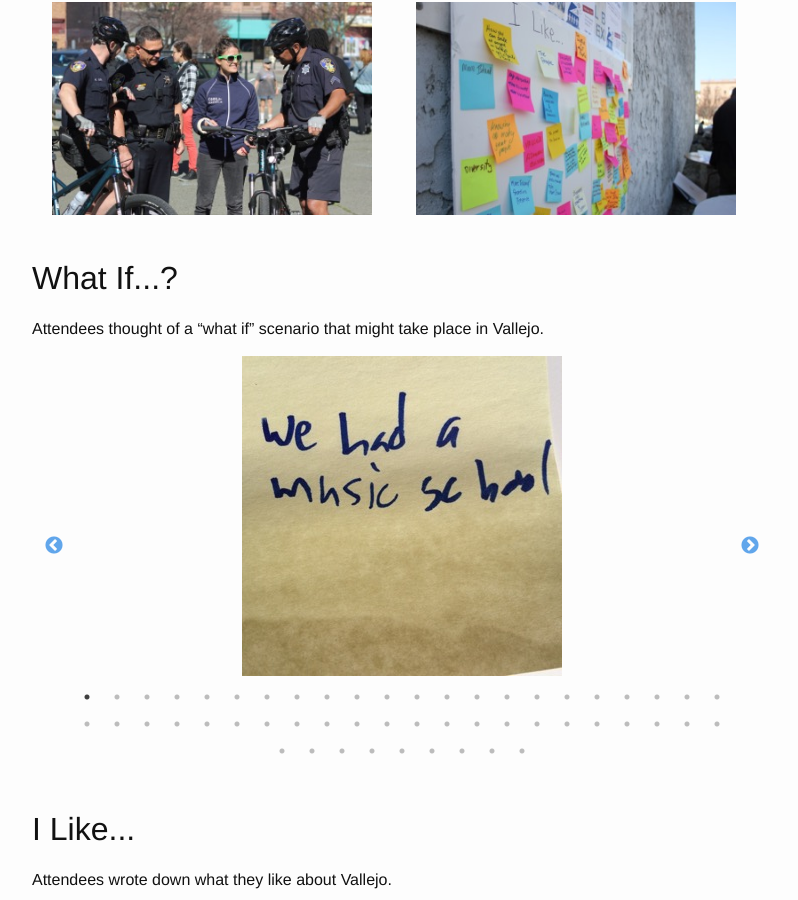
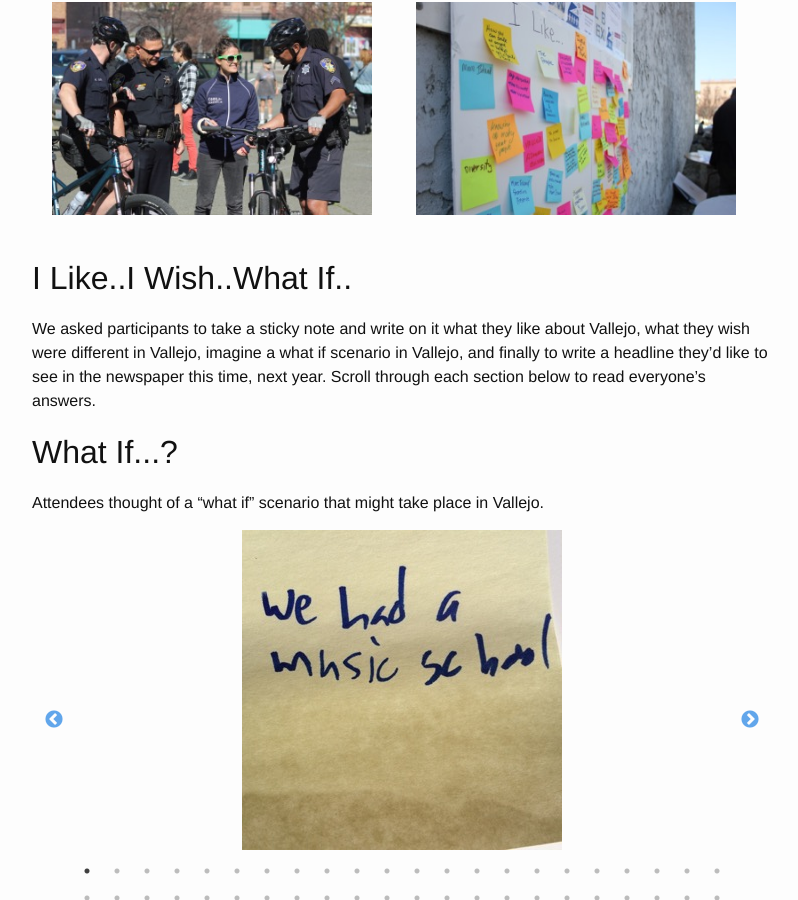
Before and after one commit to codeforamerica/code_for_vallejo, a Jekyll site: the page built from _posts/2015-03-02-hello-vallejo.md, in a window 1280 px wide and 900 px high, scrolled down 1027 px. Shown: the whole window, without its empty margins (238-1036 px from the left). Built offline with Jekyll 4.4.1, drawn with Linux system fonts in a browser that asks for light colours; nearby versions of some CDN libraries.

Commit message:
Added I Like, I Wish, What If intro section

```diff
--- a/_posts/2015-03-02-hello-vallejo.md
+++ b/_posts/2015-03-02-hello-vallejo.md
@@ -30,6 +30,12 @@ The first activity asked participants to place a sticker indicating where they s
 <div><img class="carousel-image" src="http://placekitten.com/g/640/320"></div>
 
 <br/> -->
+
+
+<h2>I Like..I Wish..What If..</h2>
+
+We asked participants to take a sticky note and write on it what they like about Vallejo, what they wish were different in Vallejo, imagine a what if scenario in Vallejo, and finally to write a headline they’d like to see in the newspaper this time, next year. Scroll through each section below to read everyone’s answers.
+
 
 <h2>What If...?</h2>
 
```
